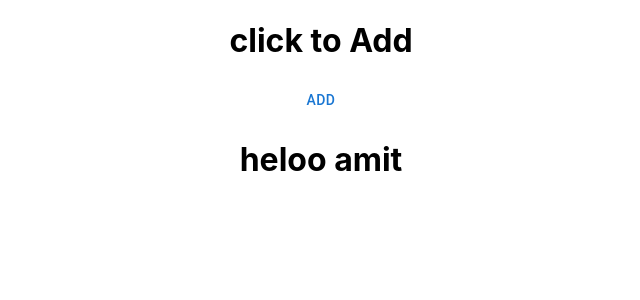
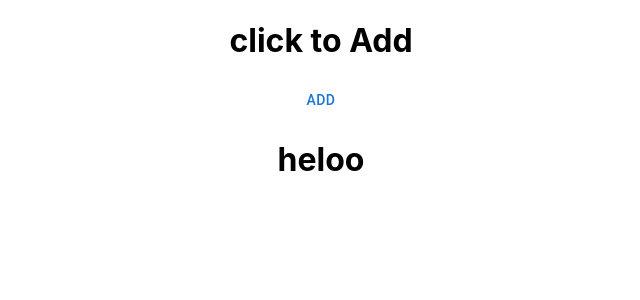
Before and after one commit to Amitjoshi1991/gitPractice, a React (Create React App) app in the folder git-web/: page / in a window 1280 px wide. Shown: the top 300 px of the page, without its empty margins (319-959 px from the left). Built offline with nearby package versions, Linux system fonts and the light colour scheme.

Commit message:
check abhi

```diff
--- a/git-web/src/App.js
+++ b/git-web/src/App.js
@@ -10,7 +10,7 @@ function App() {
         Add
       </Button>
 
-      <h1>heloo amit</h1>
+      <h1>heloo </h1>
     </div>
   );
 }
```
